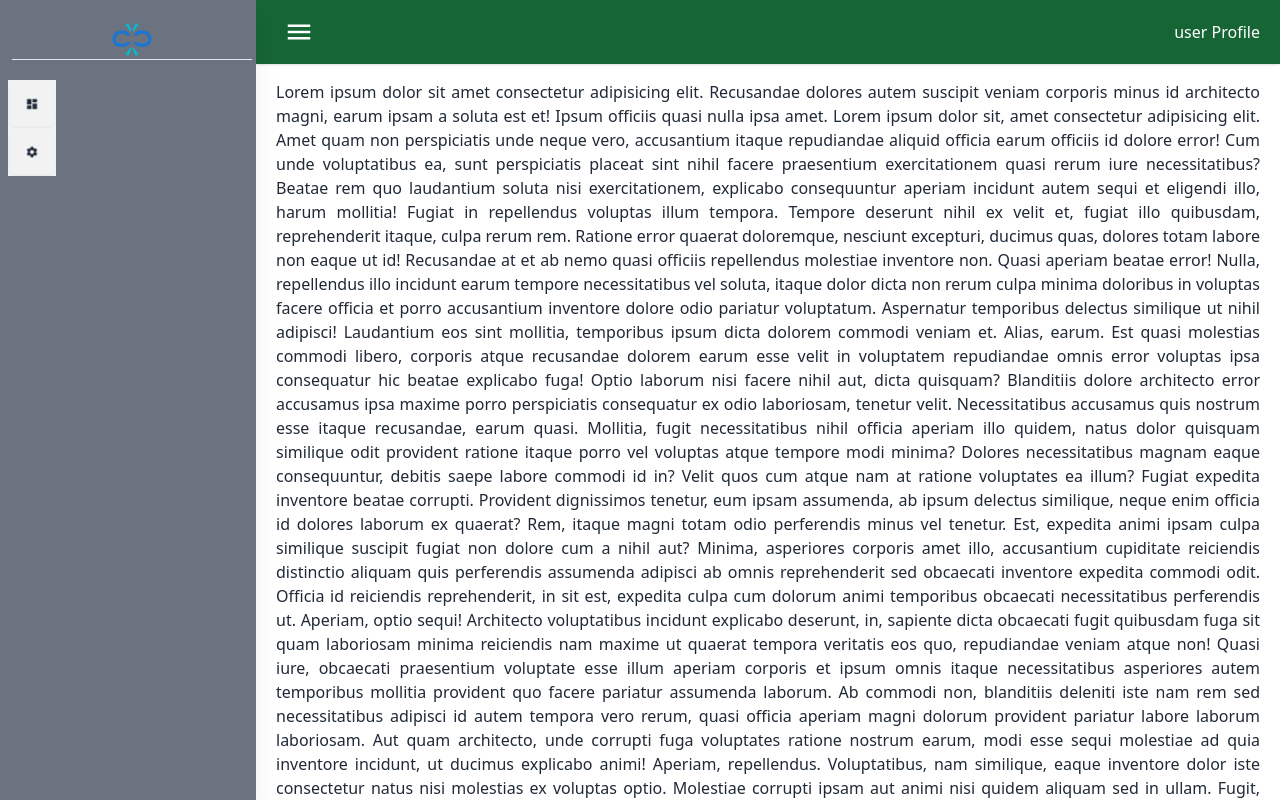
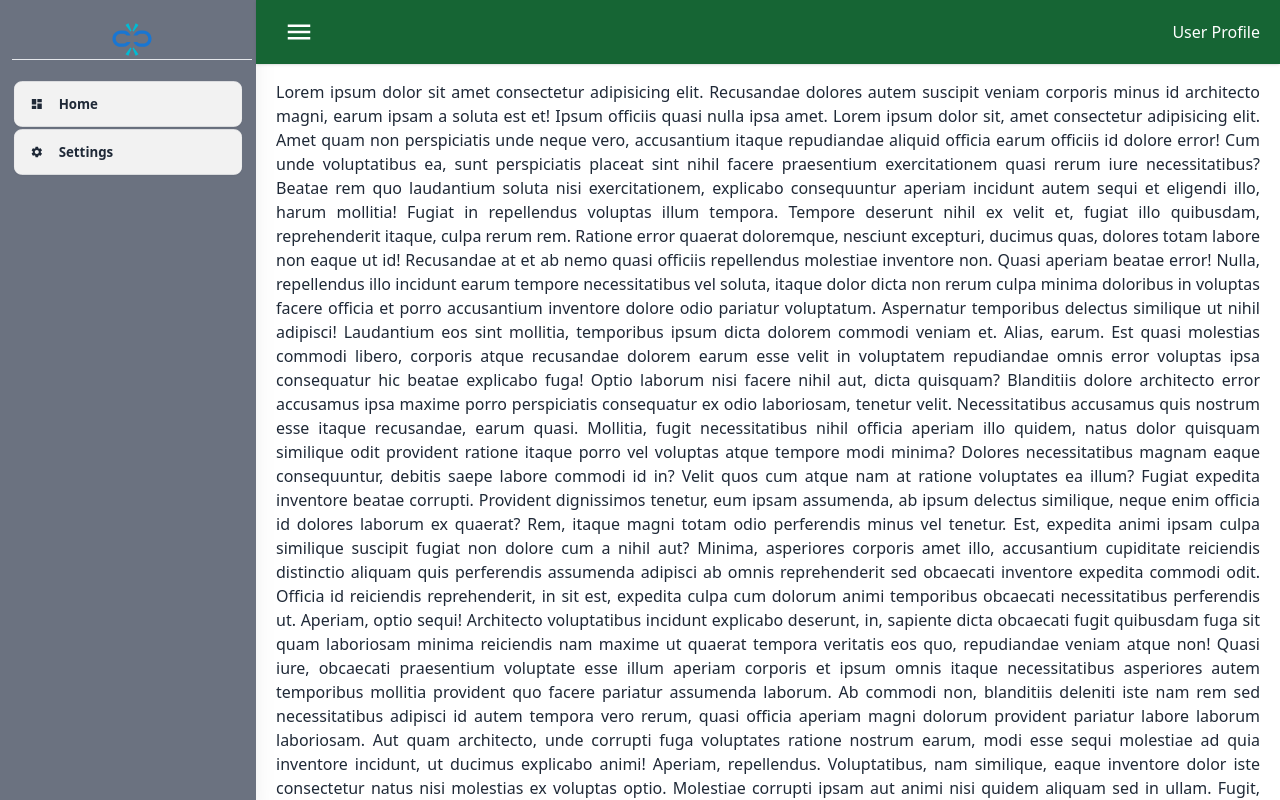
Before and after one commit to Sushil500530/Simple_Dashboard_Layout, a React (Vite) app: page / in a window 1280 px wide. Shown: the top 800 px of the page. Built offline with nearby package versions, Linux system fonts and the light colour scheme.

Commit message:
add three dashboard layout and also added accordion menu link

```diff
--- a/package.json
+++ b/package.json
@@ -14,7 +14,7 @@
     "match-sorter": "^6.3.4",
     "react": "^18.2.0",
     "react-dom": "^18.2.0",
-    "react-icons": "^5.2.1",
+    "react-icons": "^5.3.0",
     "react-router-dom": "^6.23.1",
     "sort-by": "^1.2.0"
   },
--- a/src/components/layouts/DashbaordLayout.jsx
+++ b/src/components/layouts/DashbaordLayout.jsx
@@ -1,70 +1,129 @@
-import { useState } from "react";
+import { useState, useEffect } from "react";
 import { FcBrokenLink } from "react-icons/fc";
 import { MdMenu } from "react-icons/md";
-import { Outlet } from 'react-router-dom';
-import { MenuLinks } from "../shared/menu/MenuLinks"
-import LMenubar from "../../header/navbar/dashboar-manu/LMenubar";
-import SMenubar from "../../header/navbar/dashboar-manu/SMenubar";
-
-
+import { Outlet, Link } from 'react-router-dom';
+import { MdDashboard, MdSettings } from 'react-icons/md';
 
 const DashbaordLayout = () => {
     const [isActive, setIsActive] = useState(false);
+    const [activeMenuIndex, setActiveMenuIndex] = useState(null); // Track which menu is active
 
-    console.log(MenuLinks);
+    const linkMenus = [
+        {
+            title: 'Home',
+            path: '/',
+            icon: <MdDashboard />,
+            subTitle: [
+                { title: 'About', path: '/about' },
+                { title: 'Contact', path: '/contact' },
+                { title: 'Blog', path: '/blog' },
+                { title: 'Service', path: '/service' },
+                { title: 'More', path: '/more' },
+            ],
+        },
+        {
+            title: 'Settings',
+            path: '/settings',
+            icon: <MdSettings />,
+            subTitle: [
+                { title: 'Profile', path: '/profile' },
+                { title: 'Account', path: '/account' },
+                { title: 'Privacy', path: '/privacy' },
+            ],
+        },
+    ];
+
     const handleToggleLeft = () => {
         setIsActive(!isActive);
     };
+
+    const toggleSubMenu = (index) => {
+        setActiveMenuIndex(activeMenuIndex === index ? null : index); // Toggle submenu visibility
+    };
+
+    // Close submenu when clicking outside
+    useEffect(() => {
+        const handleClickOutside = (event) => {
+            const sidebar = document.getElementById('sidebar');
+            if (sidebar && !sidebar.contains(event.target)) {
+                setActiveMenuIndex(null); // Close submenu if clicking outside
+            }
+        };
+
+        document.addEventListener("mousedown", handleClickOutside);
+        return () => {
+            document.removeEventListener("mousedown", handleClickOutside);
+        };
+    }, []);
+
     return (
-        <div>
-            <div className="relative">
+        <div className="relative min-h-screen z-50">
+            {/* Sidebar */}
             <div
-                    className={` z-50 fixed bg-gray-500 text-[#64748B] shadow-xl overflow-y-auto min-h-screen inset-y-0 left-0 transform
-                 ${isActive ? "w-[70px] transition-all duration-200 -translate-x-full lg:translate-x-0" : "w-64 transition-all duration-200 ease-in-out bg-gray-500"
-                        } transition-all duration-200 px-2`}
+                id="sidebar"
+                className={`fixed bg-gray-500 text-[#64748B] shadow-xl min-h-screen inset-y-0 left-0 transform
+                 ${isActive ? "w-[70px] -translate-x-full lg:translate-x-0" : "w-64"} transition-all duration-200 px-2`}
+            >
+                <FcBrokenLink className="text-3xl relative left-1 w-full h-10 my-5 border-b" />
+                <div className="bg-transparent text-black hidden lg:block">
+                    <div className="flex flex-col items-start justify-center">
+                        {linkMenus.map((menu, index) => (
+                            <div key={index} className="relative w-full">
+                                {/* Main Menu Button */}
+                                <div
+                                    role="button"
+                                    className="btn flex items-center justify-start w-full"
+                                    onClick={() => toggleSubMenu(index)}
+                                >
+                                    {menu.icon}
+                                    <span className={`${isActive ? 'hidden' : 'ml-2'}`}>{menu.title}</span>
+                                </div>
 
-                >
-                    <FcBrokenLink className="text-3xl relative left-1 w-full h-10 my-5 border-b z-50" />
-                    {
-                        isActive ? <SMenubar /> :<SMenubar />
-                    }
+                                {/* Submenu Popover */}
+                                {activeMenuIndex === index && (
+                                    <div className="absolute left-16 top-0 w-48 bg-white shadow-lg z-50 p-3">
+                                        <ul className="space-y-2">
+                                            {menu.subTitle.map((subItem, subIndex) => (
+                                                <li key={subIndex}>
+                                                    <Link to={subItem.path} className="text-blue-500 hover:underline">
+                                                        {subItem.title}
+                                                    </Link>
+                                                </li>
+                                            ))}
+                                        </ul>
                                     </div>
-                <div className={`
-                z-30 fixed top-0 bg-green-800 text-white right-0  flex items-center justify-between h-16
-                    ${isActive ? 'w-full lg:w-[calc(100%-70px)] transition-all duration-200 ease-in-out'
-                        : ' w-full lg:w-[calc(100%-256px)] transition-all duration-200 ease-in-out'}
-                     transition-all duration-200 ease-in-out float-right px-5 shadow
-                     `}>
-                    <div
-                        className="w-auto h-full flex items-center justify-center"
-                    >
-                        {/* icon  or logo */}
-                        <button
-                            className=" text-white border-e border-e-gray-300 w-16 h-full text-center lg:hidden block"
-                        >
+                                )}
+                            </div>
+                        ))}
+                    </div>
+                </div>
+            </div>
+
+            {/* Top navigation bar */}
+            <div className={`fixed top-0 bg-green-800 text-white right-0 flex items-center justify-between h-16 z-[999]
+                    ${isActive ? 'w-full lg:w-[calc(100%-70px)]' : 'w-full lg:w-[calc(100%-256px)]'}
+                    transition-all duration-200 float-right px-5 shadow`}>
+                <div className="w-auto h-full flex items-center justify-center">
+                    <button className="text-white border-e border-e-gray-300 w-16 h-full text-center lg:hidden block">
                         <FcBrokenLink className="text-3xl relative left-1" />
                     </button>
-                        {/* menu button icon  */}
                     <button
-                            className=" text-white cursor-pointer p-2 rounded-md"
+                        className="text-white cursor-pointer p-2 rounded-md"
                         onClick={handleToggleLeft}
                     >
                         <MdMenu className="text-3xl" />
                     </button>
                 </div>
                 <div>
-                        user Profile
+                    User Profile
+                </div>
             </div>
 
-                </div>
-            </div>
-            {/* <RxCross1 className="text-4xl text-red-500 cursor-pointer" /> */}
-            <div className={`
-                ${isActive ? 'w-full lg:w-[calc(100%-70px)]'
-                    : ' w-full lg:w-[calc(100%-256px)]'}
-                  pt-[5rem] float-right shadow transition-all duration-200 ease-in-out p-5 -z-10
-                  `}>
-                <Outlet></Outlet>
+            {/* Main content area */}
+            <div onClick={()=>setIsActive(true)} className={`
+                ${isActive ? 'w-full lg:w-[calc(100%-70px)]' : 'w-full lg:w-[calc(100%-256px)]'}
+                pt-[5rem] float-right shadow transition-all duration-200 ease-in-out p-5 relative z-[-1] min-h-screen`}>
+                <Outlet />
             </div>
         </div>
     );
--- /dev/null
+++ b/src/components/layouts/simple-layout/index.jsx
@@ -0,0 +1,84 @@
+import { useState } from "react";
+import { Outlet } from "react-router-dom";
+import { RiMenu3Line } from "react-icons/ri";
+
+
+export default function SimpleDashboardLayout() {
+    const [isActive, setIsActive] = useState(false);
+    const [openAccordion, setOpenAccordion] = useState(null);
+
+    const handleToggleLeft = () => {
+        setIsActive(!isActive);
+    };
+
+    const handleToggle = (id) => {
+        setOpenAccordion(openAccordion === id ? null : id);
+    };
+    return (
+        <div>
+            <div className="relative">
+                {/* Sidebar */}
+                <div
+                    className={` z-50 fixed bg-[#0c0d2c] text-[#ffffff] shadow-xl overflow-y-auto min-h-screen inset-y-0 left-0 transform
+                    ${isActive ? "w-64 transition-all duration-200 translate-x-0" : "w-64 transition-all duration-200 -translate-x-full lg:translate-x-0"}`}
+                >
+                    {/* logo  */}
+                    <div className="common-flex flex-col gap-1 w-full border-b border-b-gray-500 py-3">
+                       <h1 className="text-3xl font-bold">LoGO</h1>
+                    </div>
+                    {/* all menu link are here map or called  */}
+                    <div className="common-flex flex-col
+                     gap-1">
+                        {dashboardData.map((item) => (
+                            item?.subMenu ? (
+                                <AccordionMenu
+                                    key={item?.id}
+                                    icon={item?.icon}
+                                    title={item?.title}
+                                    isOpen={openAccordion === item?.id}
+                                    onToggle={() => handleToggle(item?.id)}
+                                >
+                                    {item?.subMenu.map((subItem, index) => (
+                                        <AccordionMenuLink
+                                            key={index}
+                                            pathName={subItem?.href}
+                                            linkTitle={subItem?.title}
+                                            handleClick={handleToggleLeft}
+                                        />
+                                    ))}
+                                </AccordionMenu>
+                            ) : (
+                                <AccordionMenuLink
+                                    pathName={item?.href}
+                                    linkTitle={item?.title}
+                                    icon={item?.icon}
+                                    handleClick={handleToggleLeft}
+                                />
+                            )
+                        ))}
+                    </div>
+                </div>
+
+                {/* Top navbar */}
+                <div className="z-30 fixed top-0 bg-green-800 text-white right-0 flex items-center justify-between h-16 w-full lg:w-[calc(100%-256px)] px-5 shadow">
+                    <div className="flex items-center">
+                        <button className="text-gray-300 cursor-pointer p-2 block lg:hidden rounded-md" onClick={handleToggleLeft}>
+                            <RiMenu3Line className="text-3xl" />
+                        </button>
+                    </div>
+                    <div>User Profile</div>
+                </div>
+            </div>
+
+            {/* Main Content */}
+            <div onClick={() => setIsActive(false)} className="pt-[5rem] w-full lg:w-[calc(100%-256px)] float-right transition-all duration-200 p-5">
+                <Outlet />
+            </div>
+        </div>
+  )
+}
+
+import { dashboardData } from "../../data/menu-items/index.jsx";
+import AccordionMenu from "../../components/link-accordion/index.jsx";
+import AccordionMenuLink from "../../components/menu-accordion/index.jsx";
+import Logo from "../../components/shared/logo/index.jsx";
--- a/src/header/navbar/dashboar-manu/LMenubar.jsx
+++ b/src/header/navbar/dashboar-manu/LMenubar.jsx
@@ -3,9 +3,9 @@ import { FcBrokenLink } from "react-icons/fc";
 const LMenubar = () => {
     return (
         <div className="bg-black text-white ">
-              <button className=" text-white text-center"><FcBrokenLink className="text-3xl relative left-1" /></button>
-        Long manubar
-    </div>
+            <button className=" text-white text-center"><FcBrokenLink className="text-3xl relative left-1" /></button>
+            Long manubar
+        </div>
     );
 };
 
--- a/src/header/navbar/dashboar-manu/SMenubar.jsx
+++ b/src/header/navbar/dashboar-manu/SMenubar.jsx
@@ -38,16 +38,16 @@ const SMenubar = () => {
     <div className="bg-transparent text-black hidden lg:block z-50 hover:w-auto">
       <div className="flex flex-col items-start justify-center">
         {linkMenus.map((menu, index) => (
-          <div key={index} className="z-10 bg-base-200">
+          <div key={index} className="z-10 bg-base-200 relative">
             <div
               role="button"
-              className="btn flex items-center justify-start relative"
+              className="btn flex items-center justify-start"
               onClick={() => toggleMenu(index)} // Toggle sub-menu on click
             >
               {menu.icon}
             </div>
             {activeMenu === index && (
-              <ul className="py-2 px-5 shadow bg-gray-300 text-black w-52 absolute left-20 ">
+              <ul className="py-2 px-5 shadow bg-gray-300 text-black w-52 fixed left-20 z-50 ">
                 {menu.subTitle.map((sub, subIndex) => (
                   <li key={subIndex}>
                     <Link to={sub.path}>{sub.title}</Link>
```
Also changed, not shown: src/components/layouts/modern-layout/index.jsx (added, +9 -0 lines), src/components/reuseable/accordion-menu-link/index.jsx (added), 1 other file (tests, documents, lock files or other folders). Lines whose indentation alone changed are shown as unchanged.
